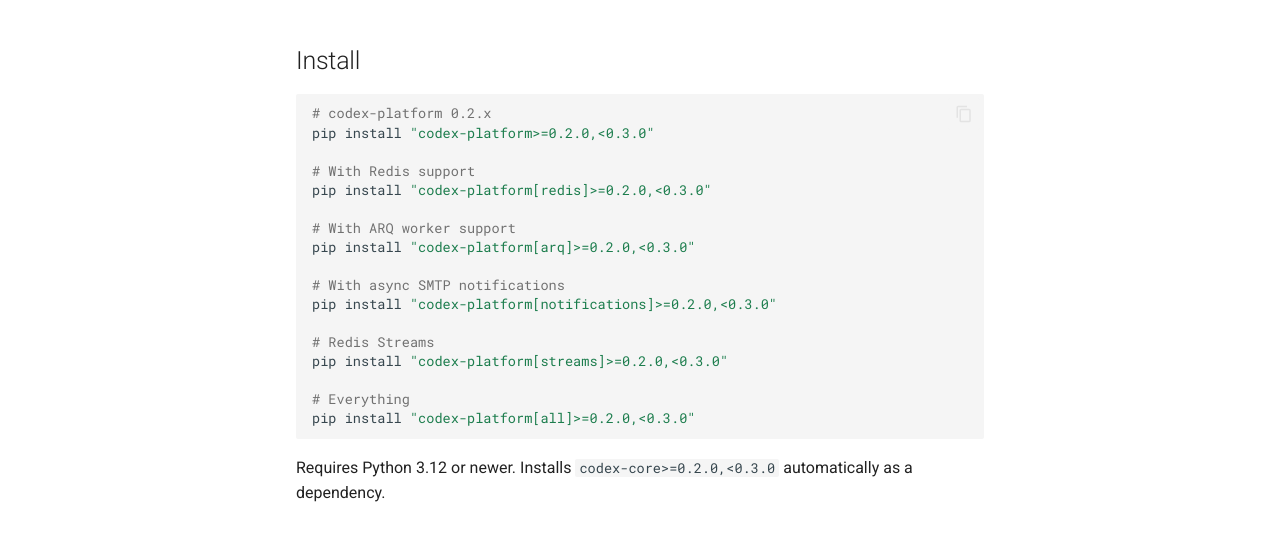
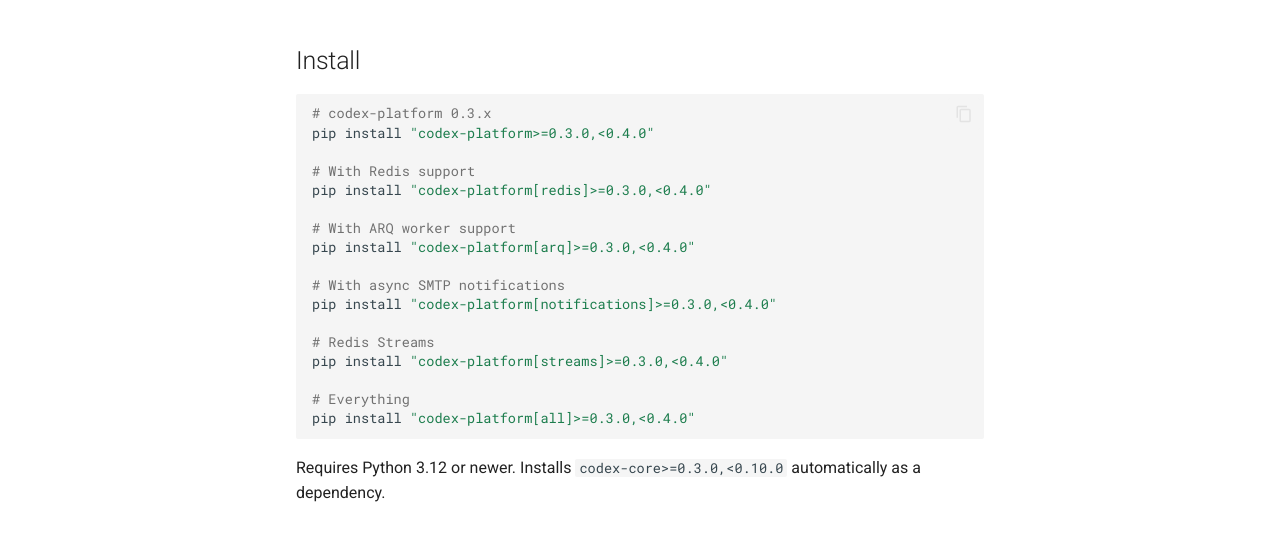
Before and after one commit to CodexDLC/codex-platform, an MkDocs documentation site: the page built from docs/index.md, in a window 1280 px wide and 900 px high. Shown: the part 343-894 px from the top of the window. Built offline with MkDocs 1.6.1 and Material for MkDocs 9.7.7, drawn with Linux system fonts in a browser that asks for light colours; the version menu is left out.

Commit message:
release: prepare v0.3.0 for codex-core 0.3.0

````diff
--- a/docs/index.md
+++ b/docs/index.md
@@ -9,27 +9,27 @@ Built to be dropped into any Python 3.12+ service as a set of composable, indepe
 ## Install
 
 ```bash
-# codex-platform 0.2.x
-pip install "codex-platform>=0.2.0,<0.3.0"
+# codex-platform 0.3.x
+pip install "codex-platform>=0.3.0,<0.4.0"
 
 # With Redis support
-pip install "codex-platform[redis]>=0.2.0,<0.3.0"
+pip install "codex-platform[redis]>=0.3.0,<0.4.0"
 
 # With ARQ worker support
-pip install "codex-platform[arq]>=0.2.0,<0.3.0"
+pip install "codex-platform[arq]>=0.3.0,<0.4.0"
 
 # With async SMTP notifications
-pip install "codex-platform[notifications]>=0.2.0,<0.3.0"
+pip install "codex-platform[notifications]>=0.3.0,<0.4.0"
 
 # Redis Streams
-pip install "codex-platform[streams]>=0.2.0,<0.3.0"
+pip install "codex-platform[streams]>=0.3.0,<0.4.0"
 
 # Everything
-pip install "codex-platform[all]>=0.2.0,<0.3.0"
+pip install "codex-platform[all]>=0.3.0,<0.4.0"
 ```
 
 Requires Python 3.12 or newer.
-Installs `codex-core>=0.2.0,<0.3.0` automatically as a dependency.
+Installs `codex-core>=0.3.0,<0.10.0` automatically as a dependency.
 
 ## Quick Start
 
````
Also changed, not shown: CHANGELOG.md (+6 -0 lines), README.md (+8 -8 lines), pyproject.toml (+12 -1 lines), 2 other files.
